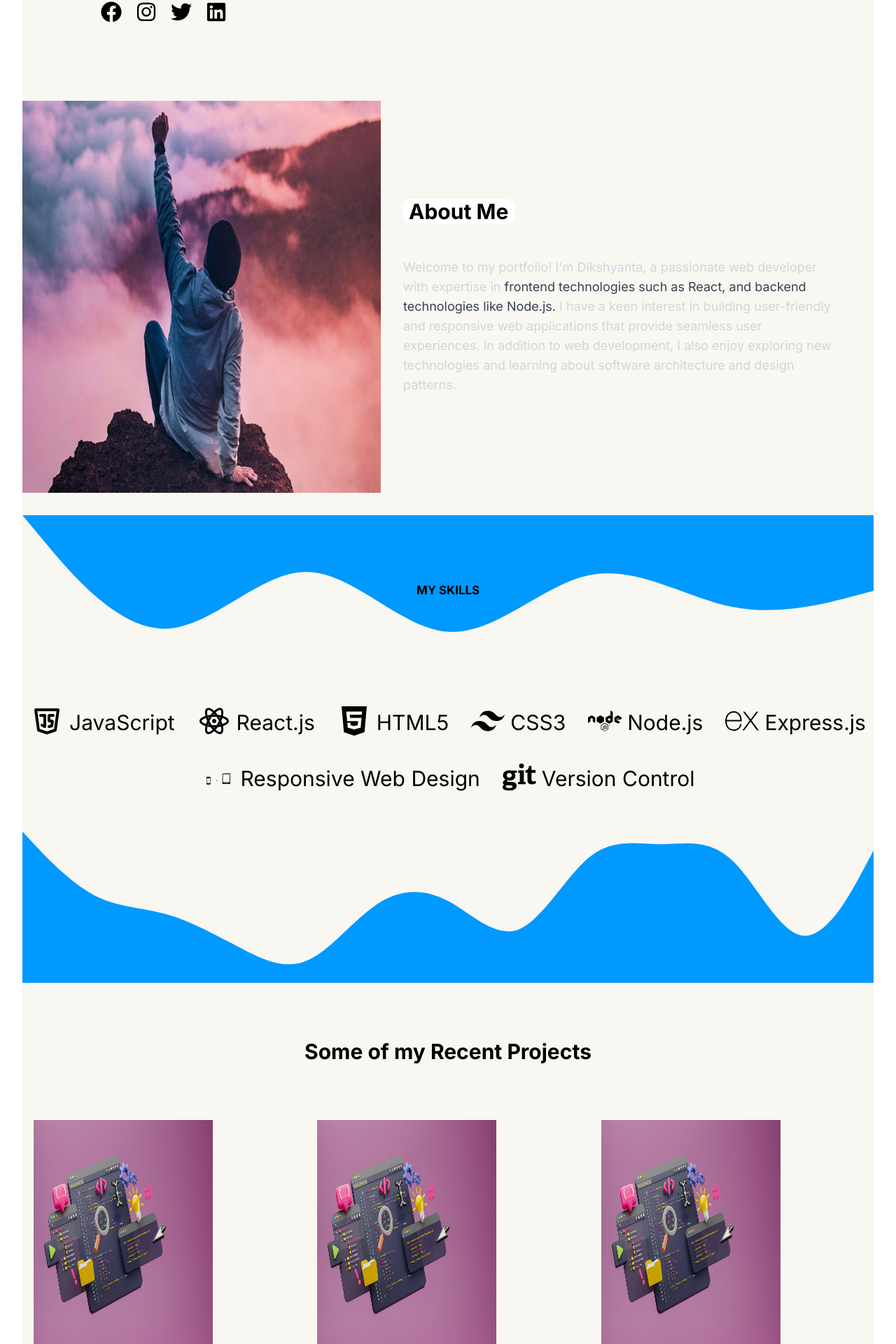
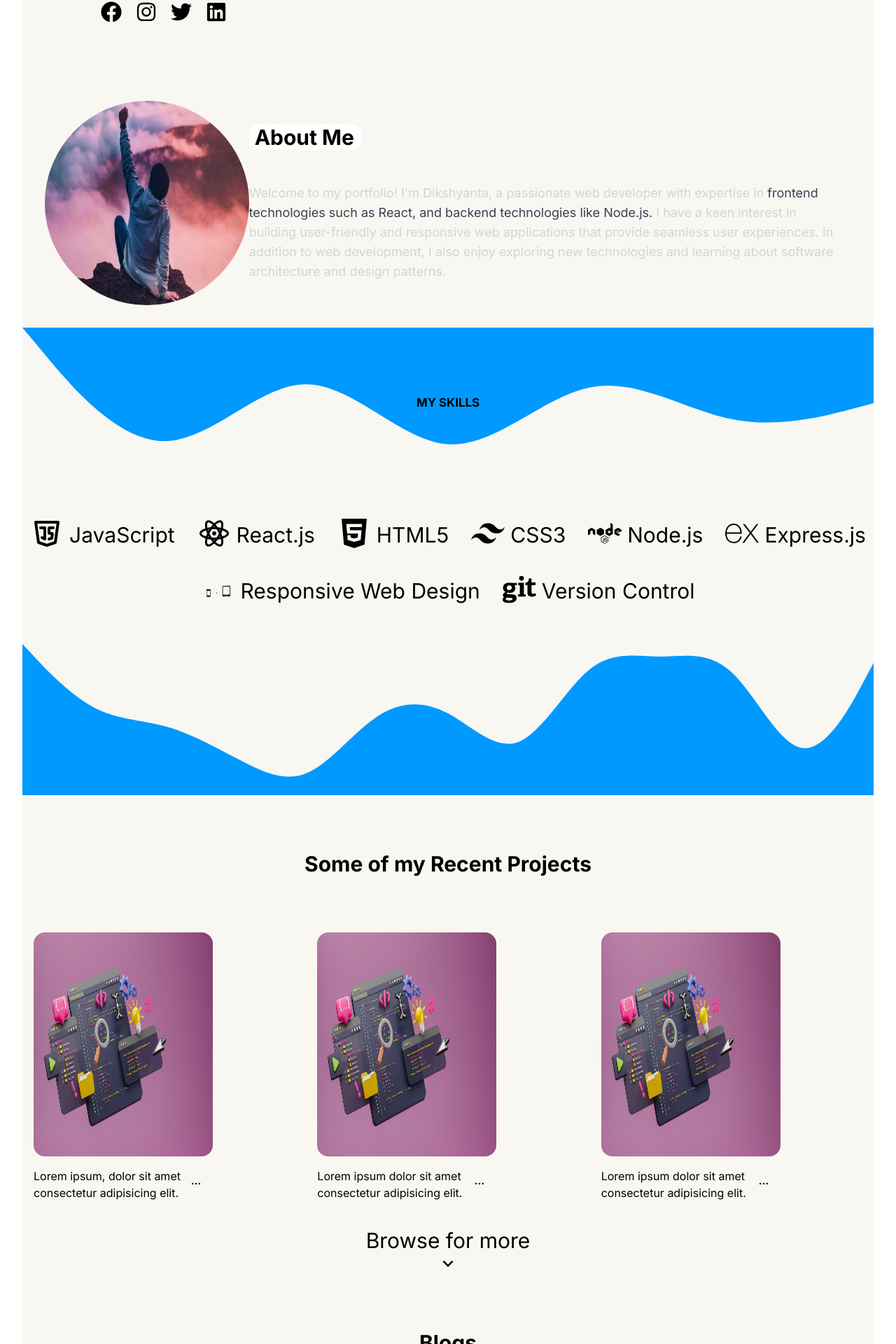
Before and after one commit to ramkumarthapa2022/dikshyantaportfolio, a Next.js app: page / in a window 1280 px wide. Shown: the part 686-2606 px from the top of the page at 70% size. Built offline with nearby package versions, Linux system fonts and the light colour scheme.

Commit message:
changed some looks

```diff
--- a/src/app/page.tsx
+++ b/src/app/page.tsx
@@ -80,7 +80,7 @@ useEffect(()=>{
 
                 <ul className={`sm:flex flex-col md:flex-row md:space-x-16 ${showNav || !issmscreen ? '' : 'hidden'}`}>
                     <li>
-                        <a href="#home" className="text-green-800 hover:underline  hover:text-red-200">( Home )</a>
+                        <a href="#home" className="text-green-800 hover:underline  hover:text-red-200">Home</a>
                     </li>
                     <li>
                         <a href="#skills" className="text-black hover:underline hover:text-red-200">Skills</a>
@@ -135,7 +135,7 @@ useEffect(()=>{
                 <div className="flex flex-col md:flex-row justify-center items-center">
 
                   <div className="pt-12 ">
-                    <img src="/about.jpg" alt="About" className="max-w-[40vw] min-h-[30vh] sm:min-h-[70vh]" />
+                    <img src="/about.jpg" alt="About" className="ml-8 rounded-full " />
                   </div>
 
                   <div className="min-w-[50vw] px-8 pt-12 mr-4">
@@ -172,20 +172,20 @@ useEffect(()=>{
           <div className="flex flex-wrap justify-center">
           <div className="flex">
           <div className="hover:scale-110">
-              <img src="/works.jpg" alt="Project 1" className="w-1/2 min-h-[20vh] sm:min-h-[40vh] min-w-[20vw] sm:w-1/4 md:w-1/5 lg:w-1/6 xl:w-1/8 h-auto my-4 sm:mx-4" />
+              <img src="/works.jpg" alt="Project 1" className="w-1/2 min-h-[20vh] sm:min-h-[40vh] min-w-[20vw] sm:w-1/4 md:w-1/5 lg:w-1/6 xl:w-1/8 h-auto my-4 sm:mx-4 rounded-2xl" />
           <p  className={`flex max-w-[20vw] text-left pl-4 ${isExpanded ? '':'overflow-hidden max-h-[3rem] sm:max-h-[2.9rem]'}`}>Lorem ipsum, dolor sit amet consectetur adipisicing elit. Quo illum, velit soluta facilis eos est distinctio saepe. Repellendus error quasi,
              ad nulla aut minima libero nihil sunt nobis quaerat esse.
              <button onClick={toggleExpand}><IoIosMore/></button>
              </p>
              </div>
           <div className="hover:scale-110">
-              <img src="/works.jpg" alt="Project 2" className="w-1/2 min-h-[20vh] sm:min-h-[40vh] min-w-[20vw] sm:w-1/4 md:w-1/5 lg:w-1/6 xl:w-1/8 h-auto my-4 sm:mx-4" />
+              <img src="/works.jpg" alt="Project 2" className="w-1/2 min-h-[20vh] sm:min-h-[40vh] min-w-[20vw] sm:w-1/4 md:w-1/5 lg:w-1/6 xl:w-1/8 h-auto my-4 sm:mx-4 rounded-2xl" />
               <p className={`flex max-w-[20vw] text-left pl-4 ${isExpanded ? '':'overflow-hidden max-h-[3rem] sm:max-h-[2.9rem]'}`}>Lorem ipsum dolor sit amet consectetur adipisicing elit. Consequuntur explicabo pariatur repellendus
                ipsam velit iste architecto, illo eos. Dicta, esse! Reprehenderit animi, corporis fugit quidem cum labore suscipit ab voluptas.
                <button onClick={toggleExpand}><IoIosMore/></button></p>
           </div>
           <div className="hover:scale-110">
-            <img src="/works.jpg" alt="Project 3" className="w-1/2 min-h-[20vh] sm:min-h-[40vh] min-w-[20vw] sm:w-1/4 md:w-1/5 lg:w-1/6 xl:w-1/8 h-auto my-4 sm:mx-4" />
+            <img src="/works.jpg" alt="Project 3" className="w-1/2 min-h-[20vh] sm:min-h-[40vh] min-w-[20vw] sm:w-1/4 md:w-1/5 lg:w-1/6 xl:w-1/8 h-auto my-4 sm:mx-4 rounded-2xl" />
         <p className={`flex max-w-[20vw] text-left pl-4 ${isExpanded ? '':'overflow-hidden max-h-[3rem] sm:max-h-[2.9rem]'}`}>  Lorem ipsum dolor sit amet consectetur adipisicing elit. Magni dolore
          mollitia aliquid molestiae eos hic, aspernatur nam nihil porro sint! Tempora ab reiciendis et dolor commodi magni distinctio blanditiis ullam.
          <button><IoIosMore/></button></p>
@@ -202,19 +202,19 @@ useEffect(()=>{
           <div className="flex flex-wrap justify-center">
           <div className="flex">
           <div className="hover:scale-110">
-              <img src="/works.jpg" alt="Project 1" className="w-1/2 min-h-[20vh] sm:min-h-[40vh] min-w-[20vw] sm:w-1/4 md:w-1/5 lg:w-1/6 xl:w-1/8 h-auto my-4 sm:mx-4" />
+              <img src="/works.jpg" alt="Project 1" className="w-1/2 min-h-[20vh] sm:min-h-[40vh] min-w-[20vw] sm:w-1/4 md:w-1/5 lg:w-1/6 xl:w-1/8 h-auto my-4 sm:mx-4 rounded-2xl" />
           <p  className={`flex max-w-[20vw] text-left pl-4 ${isExpanded ? '':'overflow-hidden max-h-[3rem] sm:max-h-[2.9rem]'}`}>Lorem ipsum, dolor sit amet consectetur adipisicing elit. Quo illum, velit soluta facilis eos est distinctio saepe. Repellendus error quasi,
              ad nulla aut minima libero nihil sunt nobis quaerat esse.
              <button onClick={toggleExpand}><IoIosMore/></button></p>
              </div>
           <div className="hover:scale-110">
-              <img src="/works.jpg" alt="Project 2" className="w-1/2 min-h-[20vh] sm:min-h-[40vh] min-w-[20vw] sm:w-1/4 md:w-1/5 lg:w-1/6 xl:w-1/8 h-auto my-4 sm:mx-4" />
+              <img src="/works.jpg" alt="Project 2" className="w-1/2 min-h-[20vh] sm:min-h-[40vh] min-w-[20vw] sm:w-1/4 md:w-1/5 lg:w-1/6 xl:w-1/8 h-auto my-4 sm:mx-4 rounded-2xl" />
               <p className={`flex max-w-[20vw] text-left pl-4 ${isExpanded ? '':'overflow-hidden max-h-[3rem] sm:max-h-[2.9rem]'}`}>Lorem ipsum dolor sit amet consectetur adipisicing elit. Consequuntur explicabo pariatur repellendus
                ipsam velit iste architecto, illo eos. Dicta, esse! Reprehenderit animi, corporis fugit quidem cum labore suscipit ab voluptas.
                <button onClick={toggleExpand}><IoIosMore/></button></p>
           </div>
           <div className="hover:scale-110">
-            <img src="/works.jpg" alt="Project 3" className="w-1/2 min-h-[20vh] sm:min-h-[40vh] min-w-[20vw] sm:w-1/4 md:w-1/5 lg:w-1/6 xl:w-1/8 h-auto my-4 sm:mx-4" />
+            <img src="/works.jpg" alt="Project 3" className="w-1/2 min-h-[20vh] sm:min-h-[40vh] min-w-[20vw] sm:w-1/4 md:w-1/5 lg:w-1/6 xl:w-1/8 h-auto my-4 sm:mx-4 rounded-2xl" />
         <p className={`flex max-w-[20vw] text-left pl-4 ${isExpanded ? '':'overflow-hidden max-h-[3rem] sm:max-h-[2.9rem]'}`}>  Lorem ipsum dolor sit amet consectetur adipisicing elit. Magni dolore
          mollitia aliquid molestiae eos hic, aspernatur nam nihil porro sint! Tempora ab reiciendis et dolor commodi magni distinctio blanditiis ullam.
          <button onClick={toggleExpand}><IoIosMore/></button></p>
@@ -228,7 +228,7 @@ useEffect(()=>{
         </section>
       <section id="contact" className="my-8 flex flex-col bg-[#f8f7f1] md:flex-row items-start sm:items-center justify-between gap-4 sm:gap-16 min-h-[60vh] sm:min-h-screen">
         <div className="mr-2 sm:mr-8 max-w-[80vw] sm:max-w-[40vw] ml-2 sm:ml-16">
-          <h2 className="border text-purple-700 text-xl sm:text-3xl bg-purple-200 max-w-36 px-3 rounded-xl mx-2">Contact</h2>
+          <h2 className="border text-xl sm:text-5xl rounded-xl font-bold font-sans">CONTACT</h2>
           <p className="text-xl sm:text-5xl">Got a problem to solve?</p>
           <p className=" text-sm sm:text-xl">Get your suit ready and tell me <span className=" text-gray-400">your ideas to develop your dream website</span></p>
         </div>
```
